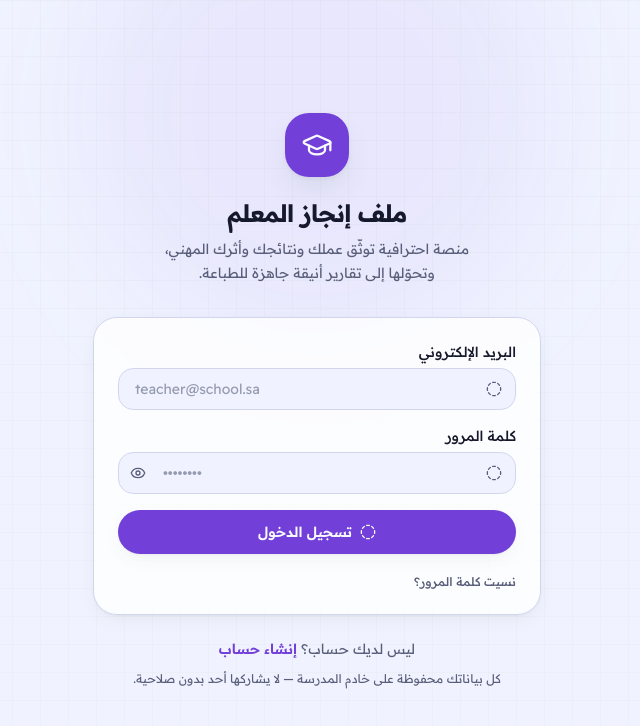
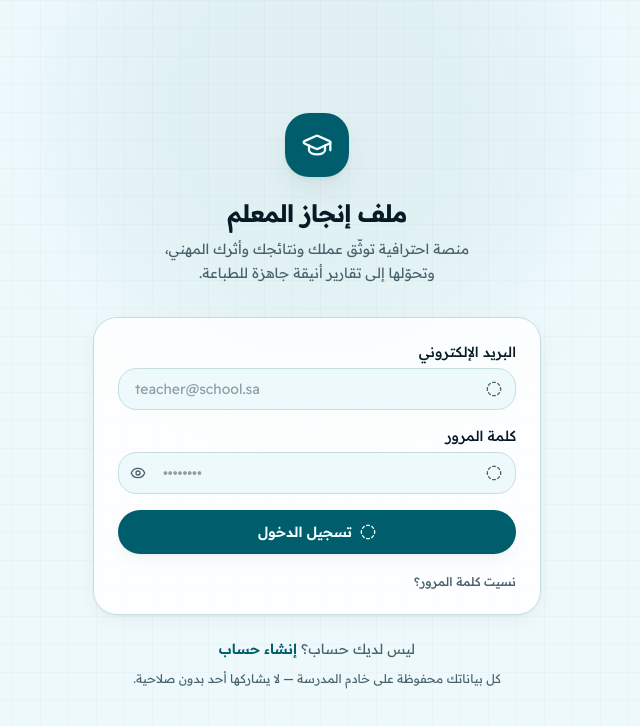
Before and after one commit to l6if/teacher-portfolio, a Next.js app: page / in a window 1280 px wide. Shown: the top 726 px of the page, without its empty margins (354-994 px from the left). Built offline with nearby package versions, Linux system fonts and the light colour scheme; no server answers.

Commit message:
Elevate interface to premium institutional design

```diff
--- a/src/app/globals.css
+++ b/src/app/globals.css
@@ -47,42 +47,42 @@
 }
 
 :root {
-  --radius: 0.7rem;
-  /* نظام بصري جديد: كحلي عميق مع بنفسجي كهربائي ولمسة مرجانية */
-  --background: oklch(0.965 0.018 275);
-  --foreground: oklch(0.22 0.035 275);
+  --radius: 0.9rem;
+  /* نظام بصري مؤسسي: كحلي ليلي، عاجي هادئ، ولمسة فيروزية موثوقة */
+  --background: oklch(0.975 0.012 220);
+  --foreground: oklch(0.21 0.035 235);
   --card: oklch(1 0 0);
-  --card-foreground: oklch(0.22 0.035 275);
+  --card-foreground: oklch(0.21 0.035 235);
   --popover: oklch(1 0 0);
-  --popover-foreground: oklch(0.22 0.035 275);
-  --primary: oklch(0.52 0.22 292);
-  --primary-foreground: oklch(0.99 0.01 275);
-  --secondary: oklch(0.93 0.035 275);
-  --secondary-foreground: oklch(0.34 0.12 292);
-  --muted: oklch(0.94 0.02 275);
-  --muted-foreground: oklch(0.49 0.045 275);
-  --accent: oklch(0.91 0.07 45);
-  --accent-foreground: oklch(0.34 0.12 40);
-  --destructive: oklch(0.58 0.22 25);
-  --success: oklch(0.58 0.15 155);
-  --warning: oklch(0.76 0.17 70);
-  --info: oklch(0.56 0.18 240);
-  --border: oklch(0.88 0.03 275);
-  --input: oklch(0.88 0.03 275);
-  --ring: oklch(0.52 0.22 292);
-  --chart-1: oklch(0.52 0.22 292);
-  --chart-2: oklch(0.68 0.16 330);
-  --chart-3: oklch(0.76 0.14 45);
-  --chart-4: oklch(0.6 0.18 240);
-  --chart-5: oklch(0.35 0.08 275);
-  --sidebar: oklch(0.2 0.055 275);
-  --sidebar-foreground: oklch(0.96 0.02 275);
-  --sidebar-primary: oklch(0.76 0.16 330);
-  --sidebar-primary-foreground: oklch(0.18 0.04 275);
-  --sidebar-accent: oklch(0.3 0.08 275);
-  --sidebar-accent-foreground: oklch(0.98 0.01 275);
+  --popover-foreground: oklch(0.21 0.035 235);
+  --primary: oklch(0.42 0.12 205);
+  --primary-foreground: oklch(0.99 0.01 220);
+  --secondary: oklch(0.94 0.018 210);
+  --secondary-foreground: oklch(0.32 0.08 205);
+  --muted: oklch(0.95 0.012 220);
+  --muted-foreground: oklch(0.48 0.035 225);
+  --accent: oklch(0.91 0.07 82);
+  --accent-foreground: oklch(0.32 0.07 75);
+  --destructive: oklch(0.58 0.19 25);
+  --success: oklch(0.56 0.14 160);
+  --warning: oklch(0.76 0.15 75);
+  --info: oklch(0.56 0.14 225);
+  --border: oklch(0.88 0.025 220);
+  --input: oklch(0.88 0.025 220);
+  --ring: oklch(0.42 0.12 205);
+  --chart-1: oklch(0.42 0.12 205);
+  --chart-2: oklch(0.58 0.12 165);
+  --chart-3: oklch(0.76 0.15 75);
+  --chart-4: oklch(0.56 0.14 225);
+  --chart-5: oklch(0.3 0.06 235);
+  --sidebar: oklch(0.19 0.045 235);
+  --sidebar-foreground: oklch(0.96 0.015 220);
+  --sidebar-primary: oklch(0.72 0.13 175);
+  --sidebar-primary-foreground: oklch(0.17 0.035 235);
+  --sidebar-accent: oklch(0.28 0.06 225);
+  --sidebar-accent-foreground: oklch(0.98 0.01 220);
   --sidebar-border: oklch(1 0 0 / 13%);
-  --sidebar-ring: oklch(0.76 0.16 330);
+  --sidebar-ring: oklch(0.72 0.13 175);
 }
 
 .dark {
--- a/src/components/app/app-shell.tsx
+++ b/src/components/app/app-shell.tsx
@@ -96,8 +96,8 @@ export function AppShell({ children }: { children: React.ReactNode }) {
   return (
     <div className="flex min-h-screen">
       {/* الشريط الجانبي — يسار الشاشة في RTL */}
-      <aside className="sticky top-0 hidden h-screen w-[264px] shrink-0 flex-col border-l border-sidebar-border bg-sidebar lg:flex">
-        <div className="flex items-center gap-3 px-5 pb-5 pt-6">
+      <aside className="sticky top-0 hidden h-screen w-[276px] shrink-0 flex-col border-l border-sidebar-border bg-sidebar lg:flex">
+        <div className="flex items-center gap-3 border-b border-sidebar-border px-5 pb-6 pt-7">
           <div className="flex size-10 items-center justify-center rounded-2xl bg-primary shadow-soft">
             <Icon name="GraduationCap" className="size-5.5 text-primary-foreground" strokeWidth={1.8} />
           </div>
--- a/src/components/views/dashboard-view.tsx
+++ b/src/components/views/dashboard-view.tsx
@@ -49,7 +49,7 @@ export function DashboardView() {
 
   return (
     <div className="space-y-6">
-      <div className="anim-fade-up relative overflow-hidden rounded-[2rem] bg-[linear-gradient(120deg,oklch(0.23_0.07_275),oklch(0.38_0.18_292),oklch(0.55_0.18_330))] px-5 py-6 text-white shadow-lift sm:px-8 sm:py-8">
+      <div className="anim-fade-up relative overflow-hidden rounded-[1.75rem] bg-[linear-gradient(120deg,oklch(0.18_0.045_235),oklch(0.27_0.09_215),oklch(0.38_0.14_180))] px-5 py-7 text-white shadow-lift sm:px-8 sm:py-9">
         <div className="pointer-events-none absolute -left-10 -top-16 size-52 rounded-full bg-white/10 blur-3xl" />
         <div className="relative max-w-xl">
           <p className="mb-3 text-xs font-semibold tracking-[0.18em] text-white/65">مساحتك المهنية</p>
```
